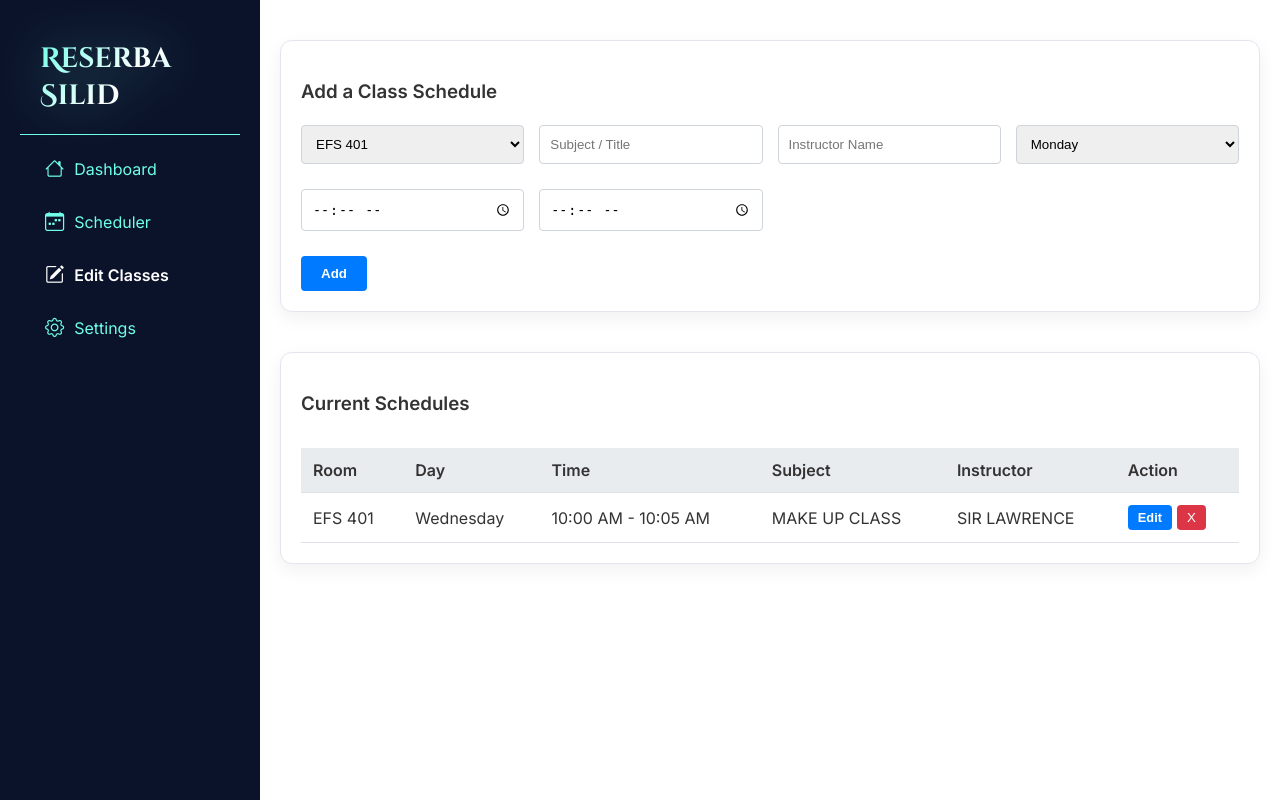
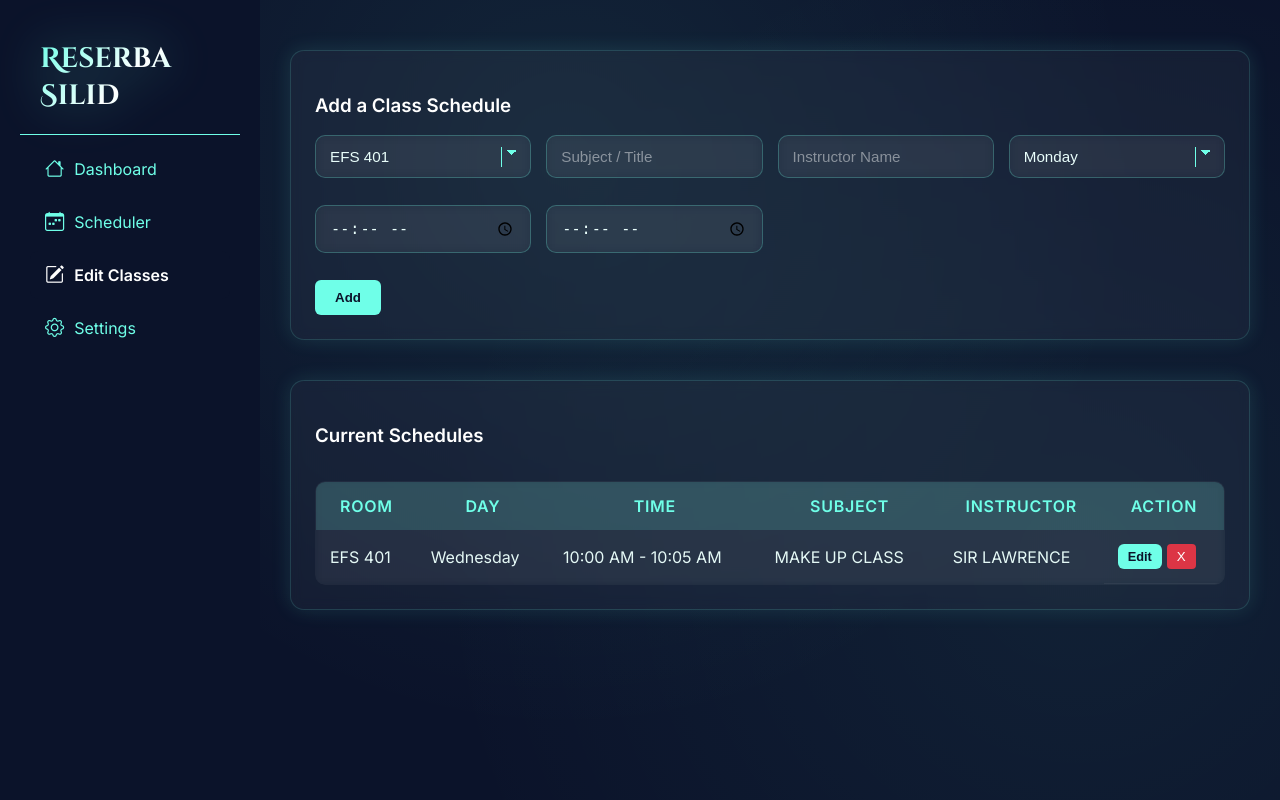
Before and after one commit to Itooonn/wad-rwd-reserba-silid, a PHP site: page /src/manage_schedules.php in a window 1280 px wide. Run offline with PHP 8.4, Linux system fonts and the light colour scheme; the visitor is signed in with stand-in values (Sample User, id 1); data comes from the database, SQL or seed files in the repository; both versions use the stored data as it was after the commit.

Commit message:
lastest before disaster

```diff
--- a/assets/css/db_styles.css
+++ b/assets/css/db_styles.css
@@ -7,7 +7,7 @@
 
 body {
     font-family: 'Inter', sans-serif;
-    color: #333;
+    color: #ffffff;
     margin: 0;
     padding: 0;
     display: flex;
@@ -19,8 +19,7 @@ body {
 /* -------------------------------------------------
    CARD & BOX COMPONENTS
 ------------------------------------------------- */
-.card,
-.box {
+/* .card {
     background: #fff;
     border: 1px solid #dee2e6;
     border-radius: 8px;
@@ -30,11 +29,12 @@ body {
 
 .card:hover {
     box-shadow: 0 6px 18px rgba(0,0,0,0.2);
-}
+} */
 
 
-.box {
+/* .box {
     border: 1px solid #e3e6f0;
+    padding: 20px;
     border-radius: 12px;
     background: #ffffff;
     box-shadow: 0 6px 18px rgba(0,0,0,0.06);
@@ -44,7 +44,24 @@ body {
     gap: 4px;
     min-width: 400px;
     margin: 20px 0;
+} */
+
+.card, .box {
+    background: rgba(255,255,255,0.04);
+    border: 1px solid rgba(111,255,232,0.15);
+    backdrop-filter: blur(6px);
+    border-radius: 14px;
+    padding: 24px;
+    box-shadow: 0 0 20px rgba(111,255,232,0.12);
+    transition: transform 0.2s ease, box-shadow 0.3s ease;
+    width: 100%;
 }
+
+.card:hover, .box:hover {
+    transform: translateY(-4px);
+    box-shadow: 0 0 25px rgba(111,255,232,0.22);
+}
+
 
 /* -------------------------------------------------
    GRID LAYOUTS
@@ -62,13 +82,14 @@ body {
 .main-content {
     flex-grow: 1;
     overflow-y: auto;
-    height: 100vh;           /* Sidebar Layout */
-    background: #ffffff;
+    height: 100vh;
+    background: var(--oxford-blue, #0B132A); /* unified theme color */
     display: flex;
     flex-direction: column;
     align-items: center;
-    padding: 20px;
+    padding: 30px;
 }
+
 
 .mobile-header {
     display: none; /* hidden by default on desktop */
@@ -105,17 +146,71 @@ textarea {
     margin-bottom: 10px;
     border: 1px solid #ced4da;
     border-radius: 4px;
+} */
+
+/* -------------------------------------------------
+   MODERN GLASS INPUTS
+------------------------------------------------- */
+input,
+select,
+textarea {
+    width: 100%;
+    padding: 12px 14px;
+    font-size: 0.95rem;
+
+    /* Glass effect */
+    background: rgba(255, 255, 255, 0.04);
+    border: 1px solid rgba(111,255,232,0.25);
+    border-radius: 10px;
+    backdrop-filter: blur(6px);
+
+    /* Text colors */
+    color: #e9fefb;
+
+    /* Spacing */
+    margin-bottom: 12px;
+
+    /* Smooth transition */
+    transition: all 0.25s ease;
 }
 
-button.btn-primary,
-button.btn-add {
-    background: #007bff;
-    color: white;
-    border: none;
-    padding: 10px 20px;
-    font-weight: bold;
-    border-radius: 4px;
-    cursor: pointer;
+input::placeholder,
+textarea::placeholder {
+    color: rgba(255, 255, 255, 0.45);
+}
+
+/* Focus State: Cyan Glow */
+input:focus,
+select:focus,
+textarea:focus {
+    border-color: #6FFFE8;
+    box-shadow: 0 0 12px rgba(111,255,232,0.45);
+    outline: none;
+    background: rgba(255, 255, 255, 0.07);
+    transform: translateY(-1px);
+}
+
+/* Disabled Styling */
+input:disabled,
+select:disabled,
+textarea:disabled {
+    opacity: 0.6;
+    cursor: not-allowed;
+}
+
+/* Dropdown (Select) Arrow Fix */
+select {
+    appearance: none;
+    -webkit-appearance: none;
+    background-image: linear-gradient(45deg, transparent 50%, #6FFFE8 50%),
+                      linear-gradient(135deg, #6FFFE8 50%, transparent 50%),
+                      linear-gradient(to right, #6FFFE8, #6FFFE8);
+    background-position: calc(100% - 18px) calc(50% - 4px),
+                         calc(100% - 13px) calc(50% - 4px),
+                         calc(100% - 28px) 50%;
+    background-size: 5px 5px, 5px 5px, 1px 20px;
+    background-repeat: no-repeat;
+    padding-right: 40px;
 }
 
 button.btn-del {
@@ -127,10 +222,34 @@ button.btn-del {
     cursor: pointer;
 }
 
+button.btn-primary,
+button.btn-add {
+    background: #6FFFE8;
+    color: #0B132A;
+    font-weight: bold;
+    border-radius: 6px;
+    border: none;
+    padding: 10px 20px;
+    transition: all 0.25s ease;
+}
+
+button.btn-primary:hover,
+button.btn-add:hover {
+    box-shadow: 0 0 12px rgba(111,255,232,0.4);
+    transform: translateY(-2px);
+}
+
+
+button.btn-del:hover {
+    opacity: 0.9;
+    transform: translateY(-2px);
+}
+
+
 /* -------------------------------------------------
    TABLES
 ------------------------------------------------- */
-table {
+/* table {
     width: 100%;
     border-collapse: collapse;
     margin-top: 10px;
@@ -145,7 +264,33 @@ td {
 
 th {
     background-color: #e9ecef;
+} */
+
+table {
+    width: 100%;
+    border-collapse: collapse;
+    margin-top: 15px;
+    background: rgba(255,255,255,0.03);
+    backdrop-filter: blur(4px);
+    border: 1px solid rgba(111,255,232,0.15);
+    border-radius: 10px;
+    overflow: hidden;
 }
+
+th {
+    background: rgba(111,255,232,0.15);
+    color: #6FFFE8;
+    padding: 14px;
+    text-transform: uppercase;
+    letter-spacing: 0.7px;
+}
+
+td {
+    padding: 14px;
+    color: #e5f9f6;
+    border-bottom: 1px solid rgba(255,255,255,0.05);
+}
+
 
 
 /* STYLE FOR ALERT SYSTEMS */
@@ -250,3 +395,34 @@ th {
     from {opacity: 0; transform: translateY(-20px);}
     to {opacity: 1; transform: translateY(0);}
 }
+
+.main-content {
+    position: relative;
+}
+
+.main-content::before {
+    content: "";
+    position: absolute;
+    inset: 0;
+    background: radial-gradient(circle at 30% 20%, rgba(111,255,232,0.08), transparent 60%),
+                radial-gradient(circle at 80% 70%, rgba(111,255,232,0.06), transparent 65%);
+    pointer-events: none;
+    z-index: 0;
+}
+
+.card, .box {
+    position: relative;
+    z-index: 1;
+}
+
+.schedule-grid-3col {
+    display: grid;
+    grid-template-columns: repeat(3, 1fr);
+    gap: 16px;
+    width: 100%;
+}
+
+/* Button spans entire width */
+.schedule-grid-3col .full-row {
+    grid-column: 1 / -1;
+}
--- a/assets/css/sidebar.css
+++ b/assets/css/sidebar.css
@@ -121,19 +121,4 @@
     .sidebar.active {
         left: 0;
     }
-
-    .profile-container {
-        padding: 20px;
-        margin: 40px auto;
-        width: auto;
-        height: auto;
-        border: 1px solid #e3e6f0;
-        border-radius: 12px;
-        background: #ffffff;
-        box-shadow: 0 6px 18px rgba(0,0,0,0.06);
-        display: flex;
-        flex-direction: column;
-        gap: 4px;
-        min-width: 400px;
-    }
 }
```
Also changed, not shown: other parts of assets/css/db_styles.css (+28 -5 lines), src/data/rooms.db, 1 other file.
